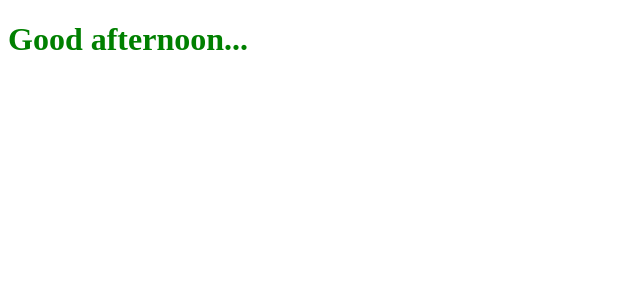
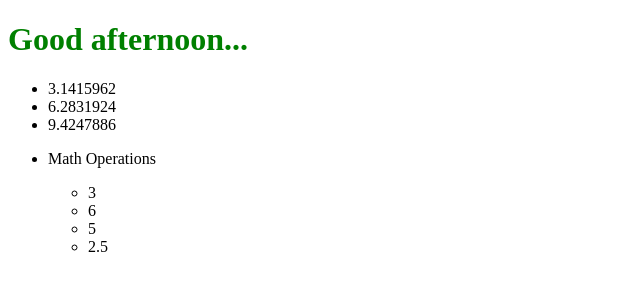
Before and after one commit to sapdeleon/react-basics, a React (Create React App) app: page / in a window 1280 px wide. Shown: the top 300 px of the page, without its empty margins (0-640 px from the left). Built offline with nearby package versions, Linux system fonts and the light colour scheme.

Commit message:
Remove .vs and learn import/export/modules in ES6

```diff
--- a/src/intro/App.jsx
+++ b/src/intro/App.jsx
@@ -1,10 +1,23 @@
 import React from "react"
 import Greeting from "./Greeting";
+import { pi, doublePi, triplePi, add, multiply, subtract, divide } from "./math"
 
 const App = () => {
     return (
         <div>
             <Greeting />
+            <ul>
+                <li>{pi}</li>
+                <li>{doublePi()}</li>
+                <li>{triplePi()}</li>
+                <li><p>Math Operations</p></li>
+                <ul>
+                    <li>{add(1, 2)}</li>
+                    <li>{multiply(2, 3)}</li>
+                    <li>{subtract(7, 2)}</li>
+                    <li>{divide(5, 2)}</li>
+                </ul>
+            </ul>
         </div>
     );
 }
--- /dev/null
+++ b/src/intro/math.js
@@ -0,0 +1,15 @@
+const pi = 3.1415962
+
+const doublePi = () => pi * 2
+
+const triplePi = () => pi * 3
+
+const add = (num1, num2) => num1 + num2
+
+const multiply = (num1, num2) => num1 * num2
+
+const subtract = (num1, num2) => num1 - num2
+
+const divide = (num1, num2) => num1 / num2
+
+export { pi, doublePi, triplePi, add, multiply, subtract, divide }
```
